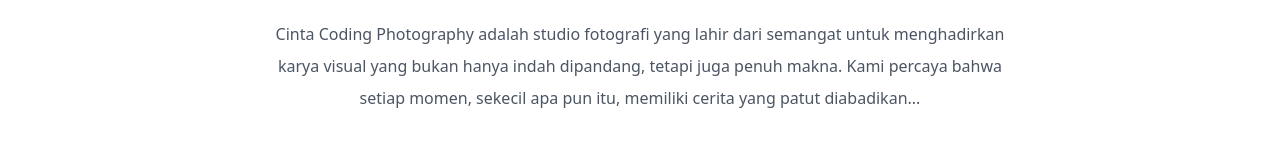
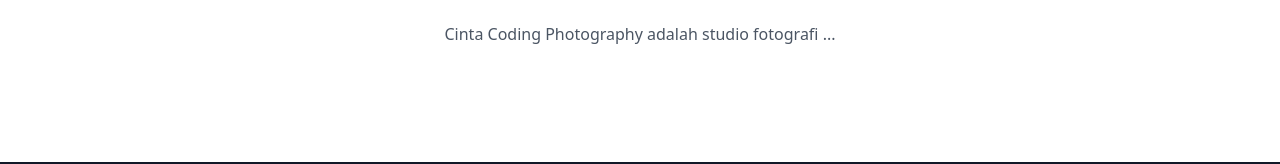
Before and after one commit to gg123Mvc/Portofolio_Photography, a plain HTML site: page portofolio photography.html in a window 1280 px wide. Shown: the part 966-1130 px from the top of the page. Drawn offline with nearby package versions, Linux system fonts and the light colour scheme.

Commit message:
Update portofolio photography.html

```diff
--- a/portofolio photography.html
+++ b/portofolio photography.html
@@ -11,15 +11,13 @@
 <!-- Navbar -->
 <header class="fixed top-0 left-0 w-full bg-white shadow-md z-50">
   <nav class="container mx-auto flex justify-between items-center py-4 px-6 max-w-6xl">
-    <!-- Logo -->
     <div class="flex items-center space-x-3">
-      <img src="freepik__logo-for-cinta-coding-team-in-graffiti-art-featuri__68313-removebg-preview.png"
-           alt="Logo" class="h-10 w-10 object-contain">
+      <img src="freepik__logo-for-cinta-coding-team-in-graffiti-art-featuri__68313-removebg-preview.png" alt="Logo" class="h-10 w-10 object-contain">
       <h1 class="text-2xl font-bold text-teal-700">Cinta Coding Photography</h1>
     </div>
 
-    <!-- Menu (Desktop) -->
-    <ul id="menu" class="hidden md:flex space-x-6 text-gray-700 font-medium">
+    <!-- Menu Desktop -->
+    <ul class="hidden md:flex space-x-6 text-gray-700 font-medium">
       <li><a href="#home" class="hover:text-teal-600">Beranda</a></li>
       <li><a href="#about" class="hover:text-teal-600">Tentang</a></li>
       <li><a href="#portfolio" class="hover:text-teal-600">Portfolio</a></li>
@@ -27,13 +25,13 @@
       <li><a href="#contact" class="hover:text-teal-600">Kontak</a></li>
     </ul>
 
-    <!-- Hamburger Button -->
+    <!-- Tombol Hamburger (Mobile) -->
     <button id="hamburger" class="md:hidden text-3xl text-gray-700 focus:outline-none">
       ☰
     </button>
   </nav>
 
-  <!-- Mobile Menu -->
+  <!-- Menu Mobile -->
   <div id="mobileMenu" class="hidden md:hidden bg-white shadow-md">
     <ul class="flex flex-col space-y-4 p-6 text-gray-700 font-medium">
       <li><a href="#home" class="hover:text-teal-600">Beranda</a></li>
@@ -47,7 +45,9 @@
 
   <!-- Hero Section -->
   <section id="home" class="relative h-screen flex items-center justify-center text-center bg-gray-900">
-  <img src="jawa.jpg" alt="Hero Background" class="absolute inset-0 w-full h-full object-cover" />
+    <img src="jawa.jpg"
+         alt="Hero Background"
+         class="absolute inset-0 w-full h-full object-cover" />
     <div class="absolute inset-0 bg-black bg-opacity-50 backdrop-blur-sm"></div>
     <div class="relative z-10 px-6 max-w-3xl">
       <h1 class="text-5xl md:text-7xl font-bold text-white leading-tight">Abadikan Momen Terbaik Anda</h1>
@@ -64,21 +64,29 @@
   <div class="container mx-auto px-6 max-w-6xl text-center">
     <h2 class="text-3xl md:text-5xl font-bold text-gray-800 mb-6">Tentang Kami</h2>
     <p class="text-gray-600 leading-loose max-w-3xl mx-auto">
-      Cinta Coding Photography adalah studio fotografi yang lahir dari semangat untuk menghadirkan karya visual
-      yang bukan hanya indah dipandang, tetapi juga penuh makna. Kami percaya bahwa setiap momen, sekecil apa pun itu,
-      memiliki cerita yang patut diabadikan...
+      Cinta Coding Photography adalah studio fotografi ...
     </p>
   </div>
 </section>
 
-<!-- Portfolio, Pricing, Contact, Maps, Footer (tetap sama punyamu) -->
+  <!-- Portfolio Section -->
+  <!-- (isi portfoliomu tetap sama) -->
+
+<!-- Pricing Section -->
+<!-- (isi pricing tetap sama) -->
+
+  <!-- Contact Section -->
+  <!-- (isi kontak tetap sama) -->
+
+      <!-- Alamat -->
+      <!-- (isi alamat + maps tetap sama) -->
 
   <!-- Footer -->
   <footer class="bg-gray-900 text-gray-300 py-6 text-center">
     <p>&copy; Cinta Coding Photography. Semua Hak Dilindungi.</p>
   </footer>
 
-<!-- Script toggle menu -->
+<!-- Script Toggle -->
 <script>
   const hamburger = document.getElementById("hamburger");
   const mobileMenu = document.getElementById("mobileMenu");
```
Lines whose indentation alone changed are shown as unchanged.
